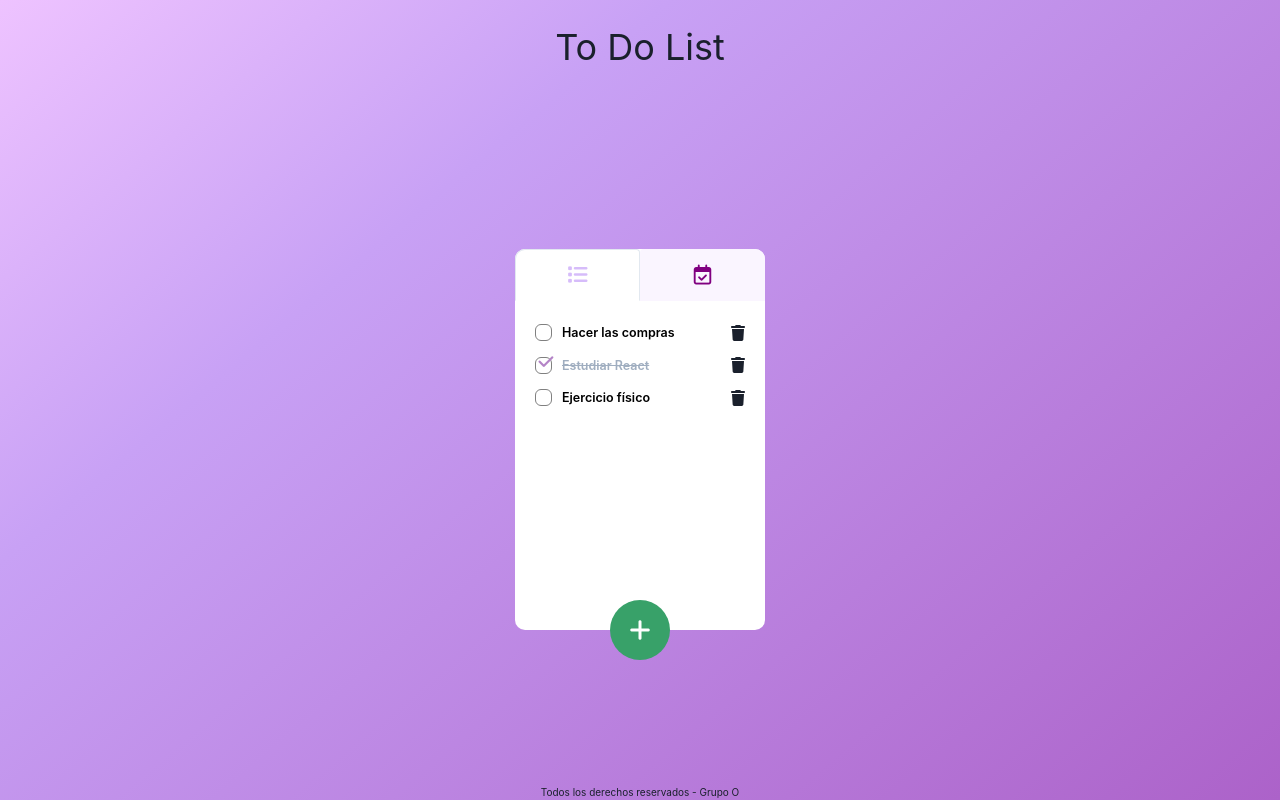
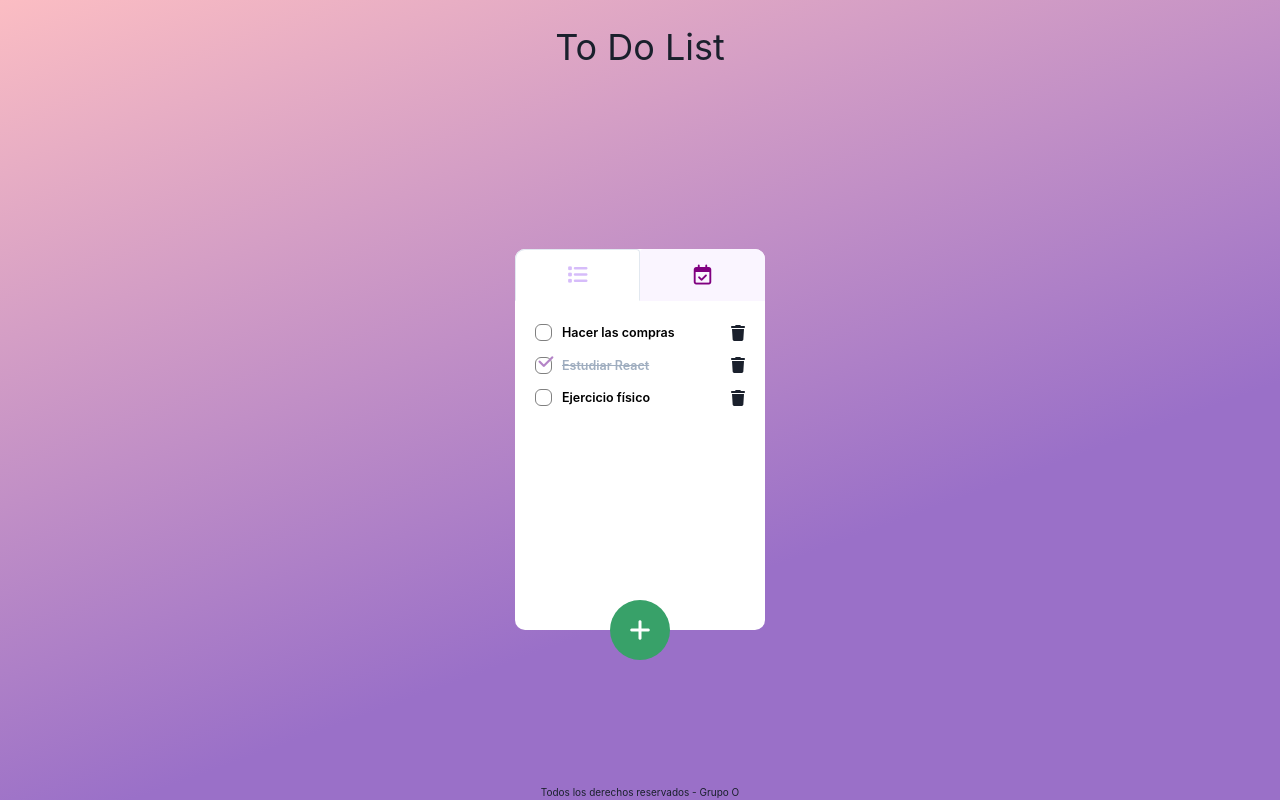
Before and after one commit to gg161087/ap_react012-ti, a React (Vite) app: page / in a window 1280 px wide. Built offline with nearby package versions, Linux system fonts and the light colour scheme.

Commit message:
change bg

```diff
--- a/src/index.css
+++ b/src/index.css
@@ -16,6 +16,6 @@ body{
   display: flex;
   flex-direction: column;
   justify-content: space-between;
-  background: rgb(2,0,36);
-  background: linear-gradient(320deg, #ac62c9 0%, rgb(200 161 245) 70%, #eec3ff 100%)
+  background: rgb(154,112,200);
+  background: linear-gradient(340deg, rgba(154,112,200,1) 33%, rgba(251,189,195,1) 100%);
 }
```
